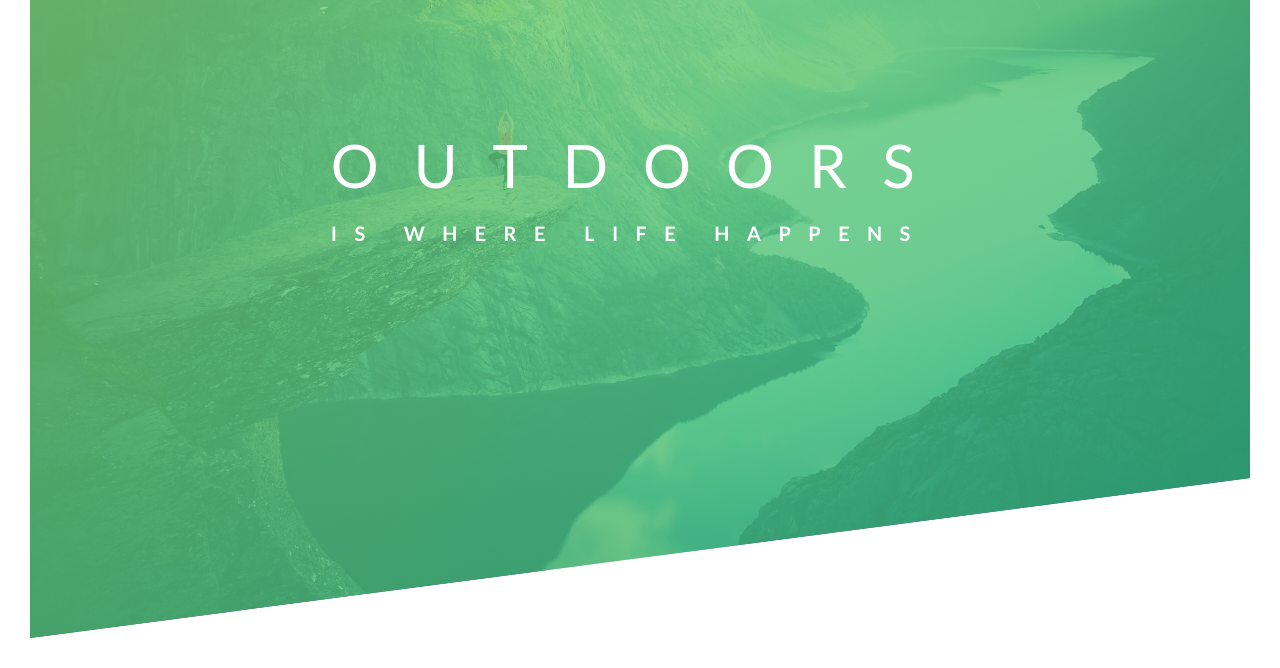
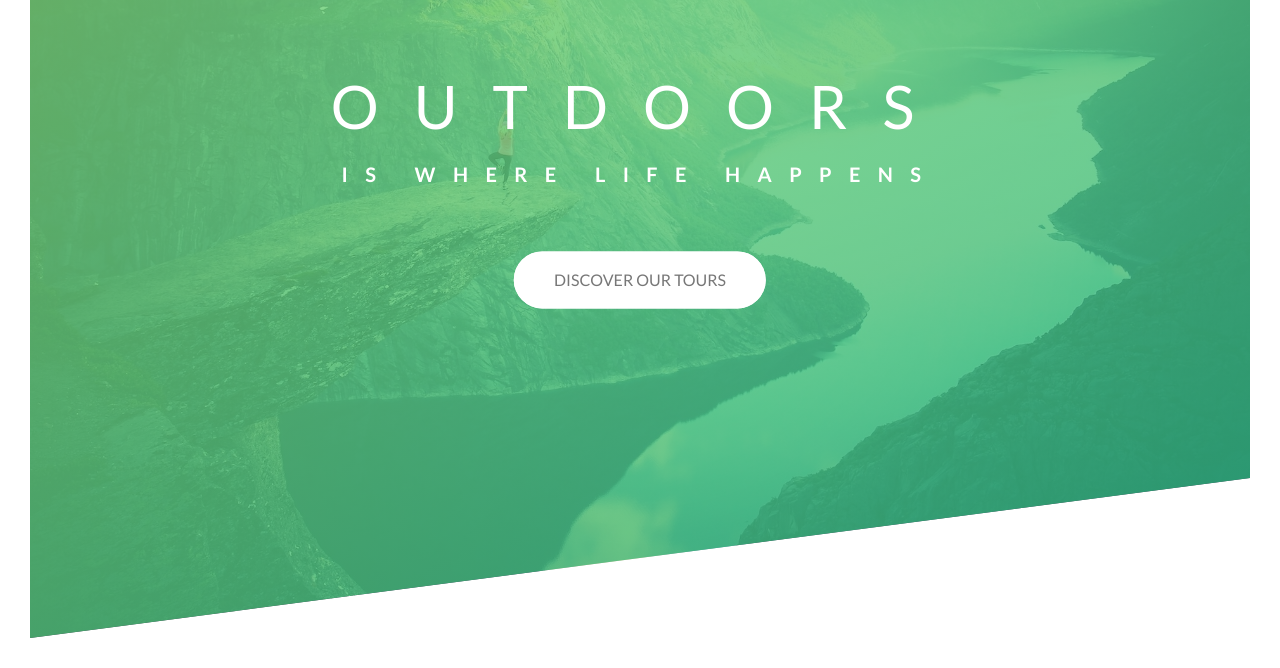
Before and after one commit to sendgn/natours, a plain HTML site: page index.html in a window 1280 px wide. Shown: the part 152-820 px from the top of the page. Drawn offline with Linux system fonts and the light colour scheme.

Commit message:
Showcase designed

```diff
--- a/css/style.css
+++ b/css/style.css
@@ -48,11 +48,15 @@ body {
   top: 40%;
   left: 50%;
   transform: translate(-50%, -50%);
+  text-align: center;
 }
 
 .heading-primary {
   color: #fff;
   text-transform: uppercase;
+
+  backface-visibility: hidden;
+  margin-bottom: 60px;
 }
 
 .heading-primary-main {
@@ -60,6 +64,10 @@ body {
   font-size: 60px;
   font-weight: 400;
   letter-spacing: 35px;
+
+  animation-name: moveInLeft;
+  animation-duration: 1s;
+  animation-timing-function: ease-out;
 }
 
 .heading-primary-sub {
@@ -67,4 +75,103 @@ body {
   font-size: 20px;
   font-weight: 700;
   letter-spacing: 17.4px;
+
+  animation: moveInRight 1s ease-out;
 }
+
+@keyframes moveInLeft {
+  0% {
+    opacity: 0;
+    transform: translateX(-100px);
+  }
+
+  80% {
+    transform: translateX(10px);
+  }
+
+  100% {
+    opacity: 1;
+    transform: translate(0);
+  }
+}
+
+@keyframes moveInRight {
+  0% {
+    opacity: 0;
+    transform: translateX(100px);
+  }
+
+  80% {
+    transform: translateX(-10px);
+  }
+
+  100% {
+    opacity: 1;
+    transform: translate(0);
+  }
+}
+
+@keyframes moveInBottom {
+  0% {
+    opacity: 0;
+    transform: translateY(30px);
+  }
+
+  100% {
+    opacity: 1;
+    transform: translate(0);
+  }
+}
+
+.btn:link,
+.btn:visited {
+  text-transform: uppercase;
+  text-decoration: none;
+  padding: 15px 40px;
+  display: inline-block;
+  border-radius: 100px;
+  transition: all .2s;
+  position: relative;
+}
+
+.btn:hover {
+  transform: translateY(-3px);
+  box-shadow: 0 10px 20px rgba(0, 0, 0, .2);
+}
+
+.btn:active {
+  transform: translateY(-1px);
+  box-shadow: 0 5px 10px rgba(0, 0, 0, .2);
+}
+
+.btn-white {
+  background-color: #fff;
+  color: #777;
+}
+
+.btn::after {
+  content: "";
+  display: inline-block;
+  height: 100%;
+  width: 100%;
+  border-radius: 100px;
+  position: absolute;
+  top: 0;
+  left: 0;
+  z-index: -1;
+  transition: all .4s;
+}
+
+.btn-white::after {
+  background-color: #fff;
+}
+
+.btn:hover::after {
+  transform: scaleX(1.4) scaleY(1.6);
+  opacity: 0;
+}
+
+.btn-animated {
+  animation: moveInBottom .5s ease-out .75s;
+  animation-fill-mode: backwards;
+}
--- a/index.html
+++ b/index.html
@@ -22,6 +22,8 @@
         <span class="heading-primary-main">Outdoors</span>
         <span class="heading-primary-sub">is where life happens</span>
       </h1>
+
+      <a href="#" class="btn btn-white btn-animated">Discover our tours</a>
     </div>
   </header>
 </body>
```
